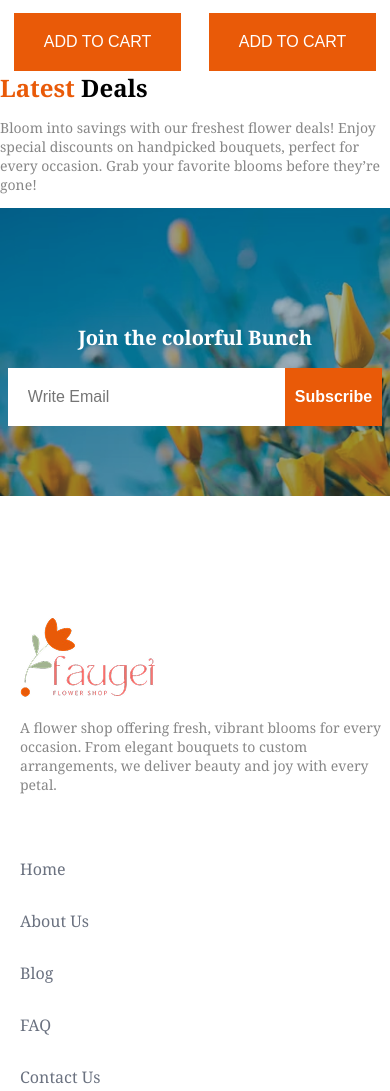
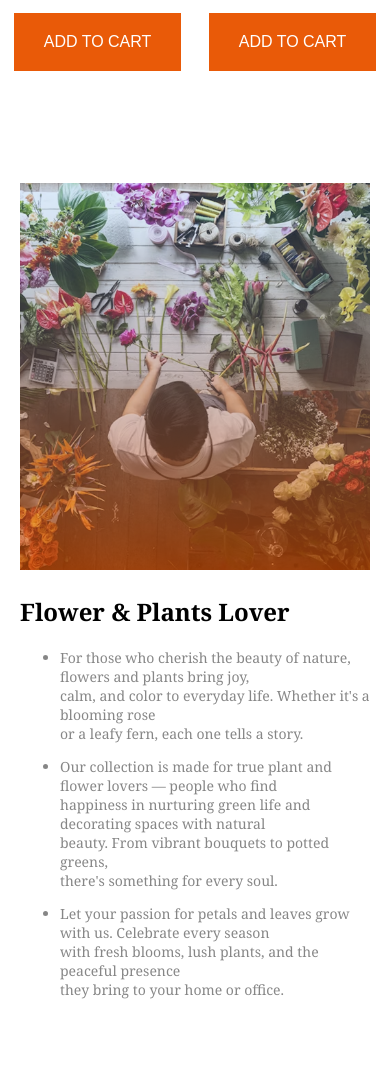
Before and after one commit to JarifTheKing/Assignment-2nd, a plain HTML site: page index.html in a window 390 px wide. Shown: the part 2393-3484 px from the top of the page. Drawn offline with Linux system fonts and the light colour scheme.

Commit message:
Flower & Plants Lover added

```diff
--- a/index.html
+++ b/index.html
@@ -184,6 +184,46 @@
 
 
 
+<!-- lover section start -->
+    <section class="lover-section">
+
+        <div class="lover-img-div">
+            <img class="lover-img-1 display" src="/assets/trusted-badge.png" alt="">
+            <br>
+            <img class="lover-img-2" src="/assets/flower-store.png" alt="">
+        </div>
+
+        <div class="lover-text-div">
+            <h2 class="lover-title">
+               Flower & Plants Lover
+            </h2>
+            <ul class="description">
+                <li>
+                    <p >
+                        For those who cherish the beauty of nature, flowers and plants bring joy, <br> calm, and color to everyday life. Whether it's a blooming rose <br> or a leafy fern, each one tells a story.
+                    </p>
+                </li>
+
+                <li>
+                    <p >
+                        Our collection is made for true plant and flower lovers — people who find <br> happiness in nurturing green life and decorating spaces with natural <br> beauty. From vibrant bouquets to potted greens, <br> there's something for every soul.
+                    </p>
+                </li>
+
+                <li>
+                    <p >
+                        Let your passion for petals and leaves grow with us. Celebrate every season <br> with fresh blooms, lush plants, and the peaceful presence <br> they bring to your home or office.
+                    </p>
+                </li>
+            </ul>
+
+        </div>
+    </section>
+<!-- lover section end -->
+
+
+
+
 <!-- deals section start -->
  <section class="deal-section margin">
 
--- a/styles/style.css
+++ b/styles/style.css
@@ -149,6 +149,52 @@
 
 
 /* plants section end */
+
+
+
+/* lover section start */
+.lover-section{
+    display: flex;
+    justify-content: space-between;
+    justify-content: center;
+    align-items: center;
+    margin-top: 200px;
+    margin-bottom: 150px;
+}
+
+.lover-img-div{
+    position: relative;
+}
+
+.lover-img-1{
+    position: absolute;
+    top: -100px;
+    width: 285px;
+    height: 285px;
+    margin-left: 380px;
+    margin-bottom: -150px;
+}
+
+.lover-img-2{
+
+}
+
+.lover-text-div{
+    margin-left: 100px;
+}
+
+.lover-title{
+    font-size: 50px;
+    font-weight: bold;
+}
+
+ul{
+     list-style-type: disc;
+}
+/* lover section end */
+
+
+
 
 
 
@@ -405,6 +451,42 @@
 /* plants section end */
 
 
+/* lover section start */
+
+.lover-section{
+    display: flex;
+    flex-direction: column;
+    padding: 50px 20px 20px 20px;
+    margin-top: 40px;
+    margin-bottom: 100px;
+    /* justify-content: center;
+    align-items: center; */
+}
+
+
+
+.lover-img-2{
+    width: 100%;
+
+}
+
+.lover-text-div{
+    margin-left:0px;
+}
+
+.lover-title{
+    font-size: 24px;
+}
+
+ul{
+
+}
+
+/* lover section end */
+
+
+
+
 /* Join section start */
 
 .join-section{
```
